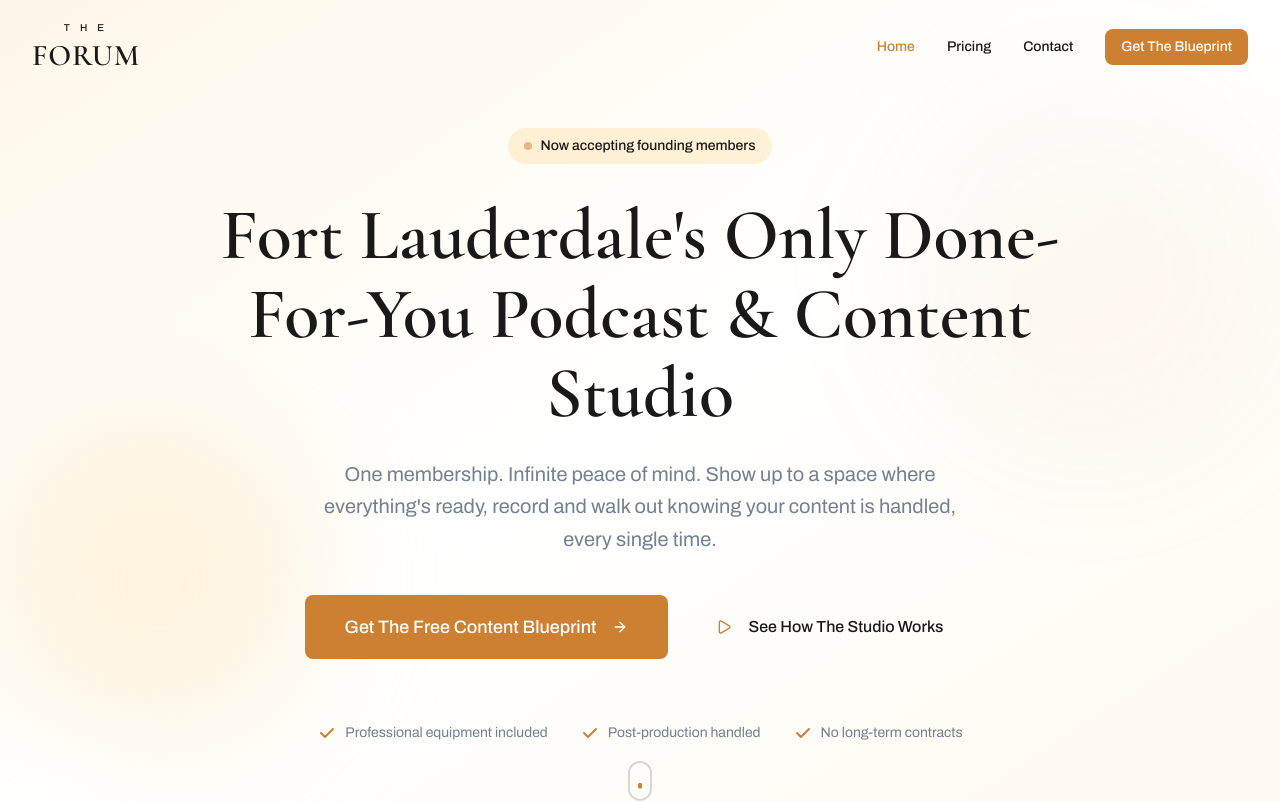
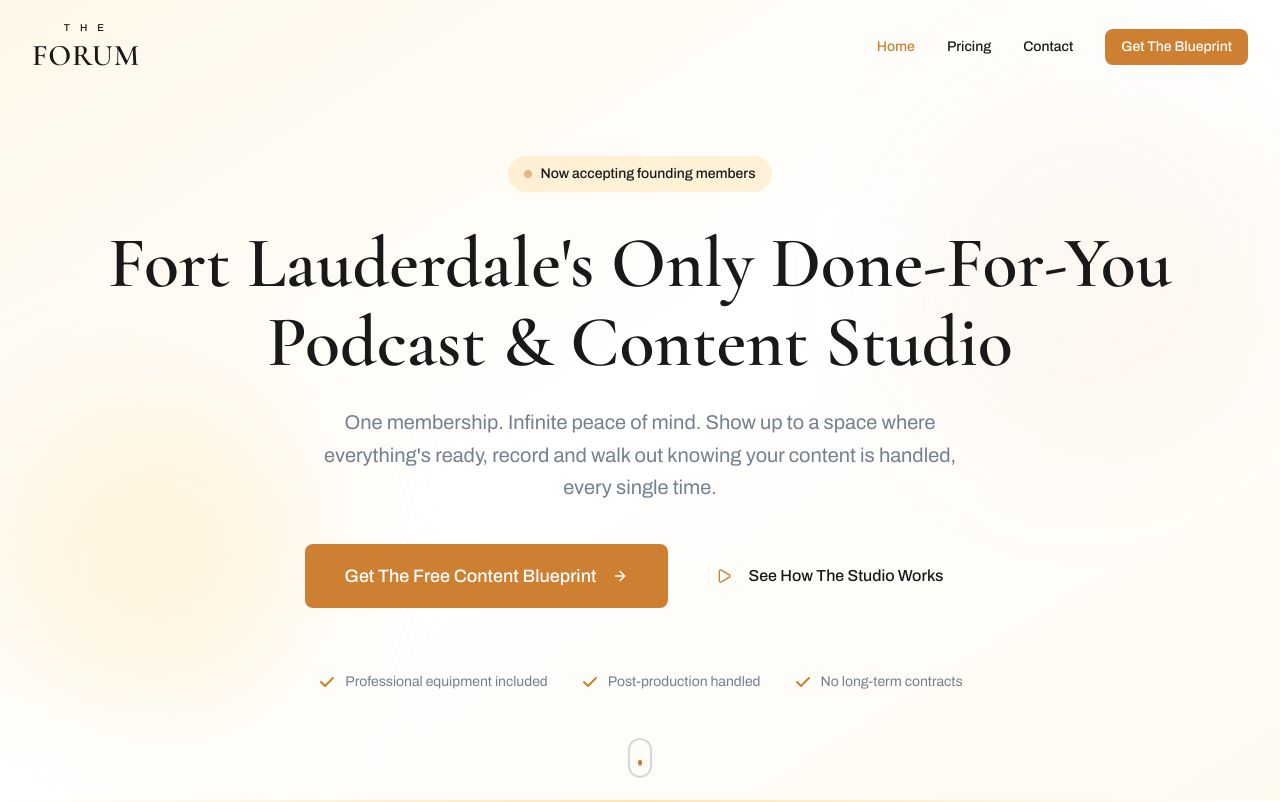
Before and after one commit to Juandurdaneta/the-forum-website, a Next.js app: page / in a window 1280 px wide. Shown: the top 802 px of the page. Built offline with nearby package versions, Linux system fonts and the light colour scheme.

Commit message:
Update Hero component to increase maximum width for better layout responsiveness

```diff
--- a/components/sections/Hero.tsx
+++ b/components/sections/Hero.tsx
@@ -20,7 +20,7 @@
       <div className="absolute inset-0 opacity-[0.03] roman-pattern" />
 
       <div className="container mx-auto px-4 md:px-6 lg:px-8 relative z-10 pt-32 pb-20">
-        <div className="max-w-4xl mx-auto text-center">
+        <div className="max-w-6xl mx-auto text-center">
           {/* Badge */}
           <motion.div
             initial={{ opacity: 0, y: 20 }}
```
